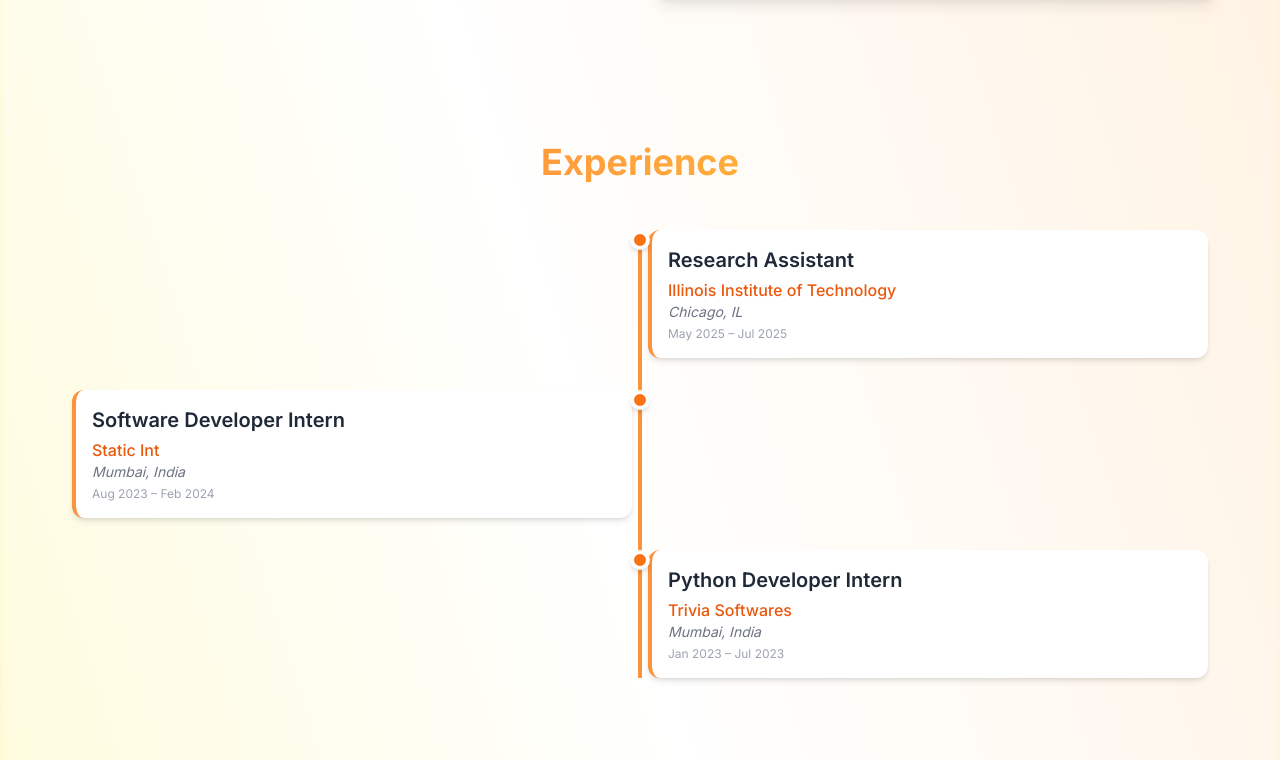
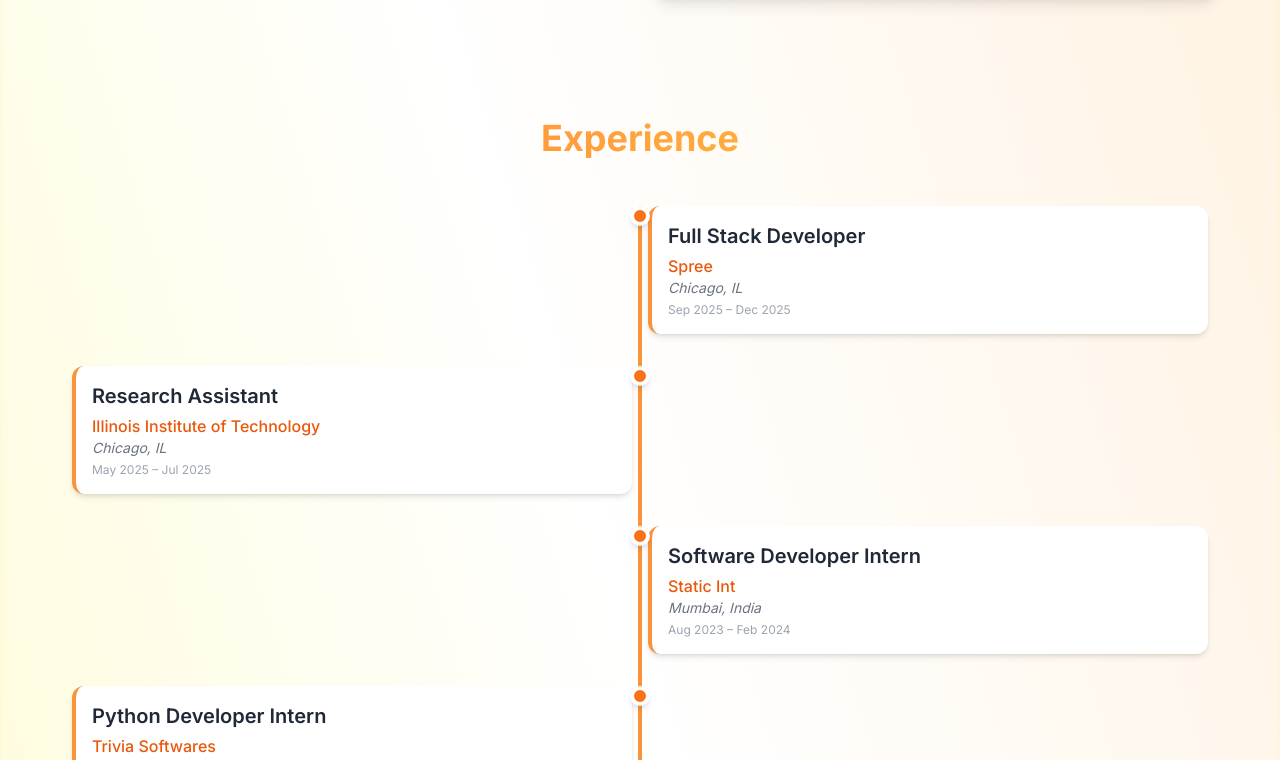
Before and after one commit to kasturi-23/_Portfolio, a Next.js app: page / in a window 1280 px wide. Shown: the part 1398-2158 px from the top of the page. Built offline with nearby package versions, Linux system fonts and the light colour scheme.

Commit message:
Add Full Stack Developer experience and adjust layout
Updated the ExperienceSection component to include a new experience entry for a Full Stack Developer position at Spree, along with details of the role. Adjusted the section's padding for better layout.

```diff
--- a/src/app/components/ExperienceSection.jsx
+++ b/src/app/components/ExperienceSection.jsx
@@ -1,8 +1,18 @@
 "use client";
 import React, { useState } from "react";
 import { motion, AnimatePresence } from "framer-motion";
-
 const experiences = [
+  {
+    date: "Sep 2025 – Dec 2025",
+    title: "Full Stack Developer",
+    organization: "Spree",
+    location: "Chicago, IL",
+    details: [
+      "Developed full-stack features using React.js, Node.js, and MongoDB.",
+      "Implemented RESTful APIs and integrated with frontend components.",
+      "Optimized application performance and reduced page load times by 20%.",
+    ],
+  },
   {
     date: "May 2025 – Jul 2025",
     title: "Research Assistant",
@@ -46,7 +56,7 @@
   };
 
   return (
-    <section id="experience" className="py-8 px-2 sm:px-4 lg:px-6">
+    <section id="experience" className="py-2 px-1 sm:px-3 lg:px-5">
       <h2 className="text-center text-3xl sm:text-4xl font-bold mb-12 text-transparent bg-clip-text bg-gradient-to-r from-[#FF6F3C] to-[#FFD93D]">
         Experience
       </h2>
```
